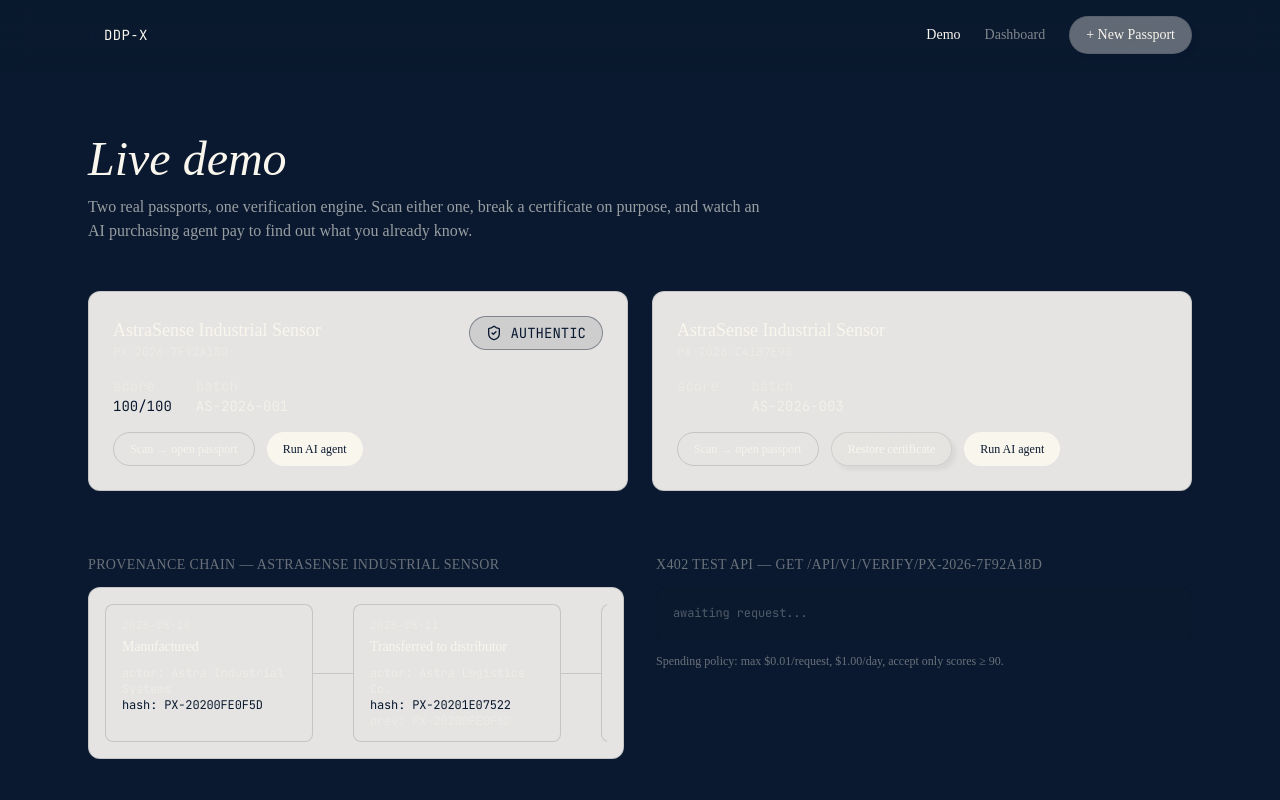
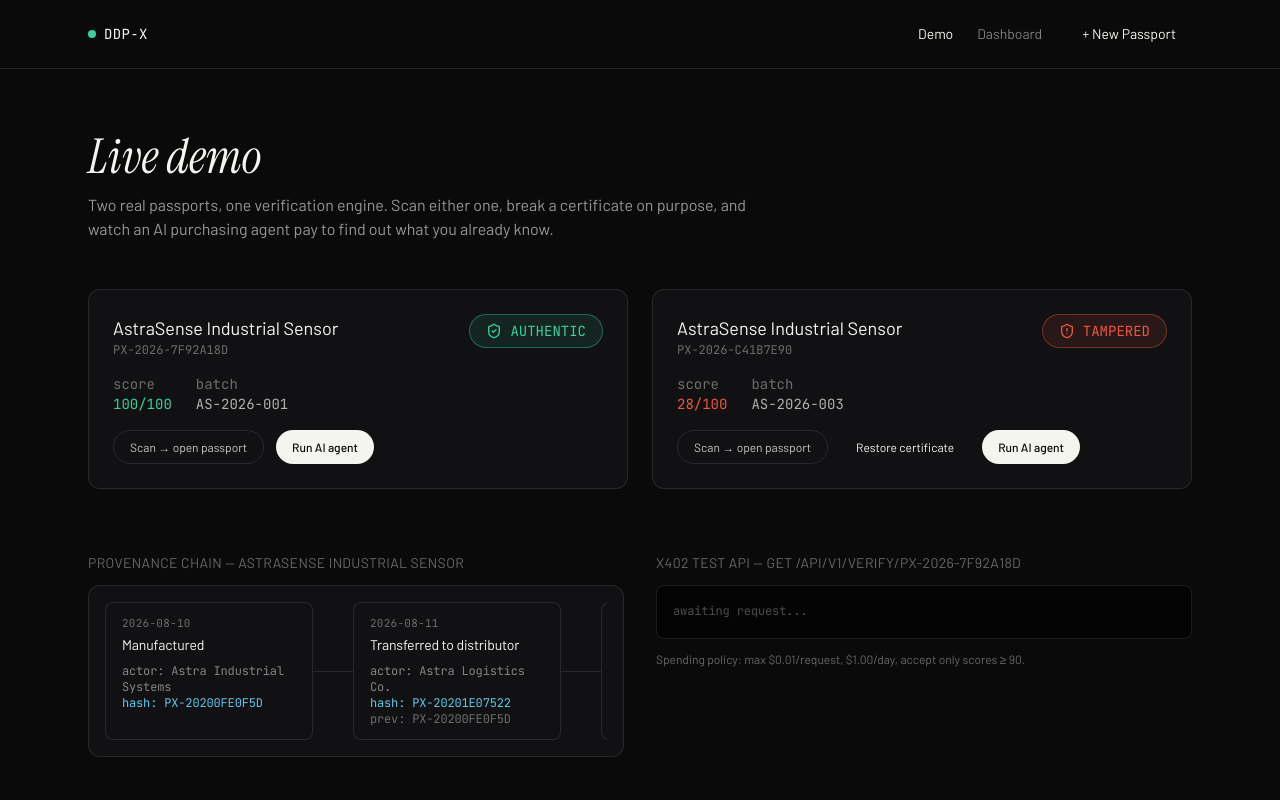
Before and after one commit to shreeraksha-codes/X402-Hackathon, a React (Vite) app: page /demo in a window 1280 px wide. Shown: the top 800 px of the page. Built offline with nearby package versions, Linux system fonts and the light colour scheme.

Commit message:
Revert "feat: authentic human aesthetic (Playfair/Lora, Navy/Cream/Platinum)"
This reverts commit d71c93c589220e702b425c3f81d30d74bea2abbd.

```diff
--- a/src/components/Navbar.tsx
+++ b/src/components/Navbar.tsx
@@ -29,7 +29,7 @@ export default function Navbar() {
           ))}
           <Link
             to="/products/new"
-            className="liquid-glass rounded-full px-4 py-2 font-body text-sm text-paper hover:bg-cream/10"
+            className="liquid-glass rounded-full px-4 py-2 font-body text-sm text-paper hover:bg-white/10"
           >
             + New Passport
           </Link>
--- a/src/components/Terminal.tsx
+++ b/src/components/Terminal.tsx
@@ -45,7 +45,7 @@ export default function Terminal({
   };
 
   return (
-    <div className="hash-text rounded-lg border border-line bg-navy/60 p-4 text-xs leading-relaxed">
+    <div className="hash-text rounded-lg border border-line bg-black/60 p-4 text-xs leading-relaxed">
       {lines.length === 0 && !running && (
         <div className="text-paper/30">awaiting request...</div>
       )}
--- a/src/index.css
+++ b/src/index.css
@@ -2,22 +2,14 @@
 @tailwind components;
 @tailwind utilities;
 
-@import url('https://fonts.googleapis.com/css2?family=Lora:ital,wght@0,400..700;1,400..700&family=Playfair+Display:ital,wght@0,400..900;1,400..900&display=swap');
-
 html,
 body {
-  background: #F9F6EE; /* cream */
-  color: #0A192F; /* navy */
+  background: #000;
+  color: #fff;
 }
 
 body {
-  font-family: "Lora", serif;
-}
-
-h1,
-h2,
-h3 {
-  font-family: "Playfair Display", serif;
+  font-family: "Barlow", sans-serif;
 }
 
 @font-face {
@@ -28,19 +20,25 @@ h3 {
   src: url("https://static.figma.com/font/GeistMono_wght__1") format("woff2");
 }
 
+h1,
+h2,
+h3 {
+  font-family: "Instrument Serif", serif;
+}
+
 ::selection {
-  background: rgba(229, 228, 226, 0.5); /* platinum */
+  background: rgba(52, 211, 153, 0.35);
 }
 
 @layer components {
   .liquid-glass-strong {
-    background: rgba(229, 228, 226, 0.3); /* platinum tint */
+    background: rgba(255, 255, 255, 0.01);
     background-blend-mode: luminosity;
     backdrop-filter: blur(50px);
     -webkit-backdrop-filter: blur(50px);
     border: none;
-    box-shadow: 4px 4px 4px rgba(10, 25, 47, 0.05),
-      inset 0 1px 1px rgba(255, 255, 255, 0.4);
+    box-shadow: 4px 4px 4px rgba(0, 0, 0, 0.05),
+      inset 0 1px 1px rgba(255, 255, 255, 0.15);
     position: relative;
     overflow: hidden;
   }
@@ -53,12 +51,12 @@ h3 {
     padding: 1.4px;
     background: linear-gradient(
       180deg,
-      rgba(10, 25, 47, 0.2) 0%,
-      rgba(10, 25, 47, 0.05) 20%,
-      rgba(10, 25, 47, 0) 40%,
-      rgba(10, 25, 47, 0) 60%,
-      rgba(10, 25, 47, 0.05) 80%,
-      rgba(10, 25, 47, 0.2) 100%
+      rgba(255, 255, 255, 0.5) 0%,
+      rgba(255, 255, 255, 0.2) 20%,
+      rgba(255, 255, 255, 0) 40%,
+      rgba(255, 255, 255, 0) 60%,
+      rgba(255, 255, 255, 0.2) 80%,
+      rgba(255, 255, 255, 0.5) 100%
     );
     -webkit-mask: linear-gradient(#fff 0 0) content-box, linear-gradient(#fff 0 0);
     -webkit-mask-composite: xor;
@@ -66,32 +64,22 @@ h3 {
     pointer-events: none;
   }
 
-  .liquid-glass {
-    background: rgba(229, 228, 226, 0.4);
-    backdrop-filter: blur(30px);
-    -webkit-backdrop-filter: blur(30px);
-    border: 1px solid rgba(10, 25, 47, 0.1);
-    box-shadow: 4px 4px 4px rgba(10, 25, 47, 0.05);
-    position: relative;
-    overflow: hidden;
-  }
-
   .input {
     width: 100%;
     border-radius: 0.5rem;
-    border: 1px solid rgba(10, 25, 47, 0.2);
-    background: #F9F6EE;
+    border: 1px solid rgba(245, 245, 240, 0.1);
+    background: #111113;
     padding: 0.625rem 0.875rem;
-    font-family: "Lora", serif;
+    font-family: "Barlow", sans-serif;
     font-size: 0.875rem;
-    color: #0A192F;
+    color: #f5f5f0;
   }
   .input::placeholder {
-    color: rgba(10, 25, 47, 0.4);
+    color: rgba(245, 245, 240, 0.3);
   }
   .input:focus {
     outline: none;
-    border-color: #0A192F;
+    border-color: rgba(52, 211, 153, 0.5);
   }
 
   .hash-text {
--- a/src/pages/Demo.tsx
+++ b/src/pages/Demo.tsx
@@ -83,7 +83,7 @@ export default function Demo() {
               {p.id === SEED_PRODUCTS[1].id && (
                 <button
                   onClick={() => setTamperedB((v) => !v)}
-                  className="liquid-glass rounded-full px-4 py-2 font-body text-xs text-paper hover:bg-cream/10"
+                  className="liquid-glass rounded-full px-4 py-2 font-body text-xs text-paper hover:bg-white/10"
                 >
                   {tamperedB ? "Restore certificate" : "Trigger tamper"}
                 </button>
--- a/src/pages/Landing.tsx
+++ b/src/pages/Landing.tsx
@@ -44,7 +44,7 @@ export default function Landing() {
         <div className="mt-10 flex flex-wrap items-center justify-center gap-4">
           <Link
             to="/demo"
-            className="liquid-glass rounded-full px-6 py-3 font-body text-sm font-medium text-paper hover:bg-cream/10"
+            className="liquid-glass rounded-full px-6 py-3 font-body text-sm font-medium text-paper hover:bg-white/10"
           >
             Explore the live demo
           </Link>
--- a/src/pages/NewProduct.tsx
+++ b/src/pages/NewProduct.tsx
@@ -97,7 +97,7 @@ export default function NewProduct() {
           </Link>
           <Link
             to={`/products/${created.id}/passport`}
-            className="liquid-glass rounded-full px-5 py-2.5 font-body text-sm text-paper hover:bg-cream/10"
+            className="liquid-glass rounded-full px-5 py-2.5 font-body text-sm text-paper hover:bg-white/10"
           >
             View manufacturer view
           </Link>
--- a/src/pages/NotFound.tsx
+++ b/src/pages/NotFound.tsx
@@ -8,7 +8,7 @@ export default function NotFound() {
         minHeight: "100svh",
         width: "100%",
         overflowX: "hidden",
-        background: "#0A192F",
+        background: "#000",
         fontFamily: '"Geist Mono:SemiBold", monospace',
       }}
     >
@@ -47,18 +47,18 @@ export default function NotFound() {
         className="notfound-logo"
       >
         <svg viewBox="0 0 54 40" width="54" height="40" fill="none" aria-hidden="true" style={{ flexShrink: 0 }}>
-          <path d="M38 0H26V12H38V0Z" fill="#F9F6EE" />
-          <path d="M54 12H38V28H54V12Z" fill="#F9F6EE" />
-          <path d="M38 28H26V40H38V28Z" fill="#F9F6EE" />
-          <path d="M26 12H16V22H26V12Z" fill="#F9F6EE" />
-          <path d="M16 22H8V30H16V22Z" fill="#F9F6EE" />
-          <path d="M16 2H6V12H16V2Z" fill="#F9F6EE" />
-          <path d="M6 12H0V18H6V12Z" fill="#F9F6EE" />
+          <path d="M38 0H26V12H38V0Z" fill="white" />
+          <path d="M54 12H38V28H54V12Z" fill="white" />
+          <path d="M38 28H26V40H38V28Z" fill="white" />
+          <path d="M26 12H16V22H26V12Z" fill="white" />
+          <path d="M16 22H8V30H16V22Z" fill="white" />
+          <path d="M16 2H6V12H16V2Z" fill="white" />
+          <path d="M6 12H0V18H6V12Z" fill="white" />
         </svg>
         <svg viewBox="0 0 164.311 100" width="164.311" height="100" aria-hidden="true" style={{ flexShrink: 0 }}>
           <path
             d="M122.498 37.4573H131.321L139.533 51.6222L147.772 37.4573H156.595V56.0604H152.449V37.6433L141.739 56.0604H137.354L126.617 37.6433V56.0604H122.498V37.4573ZM95.921 48.8317C92.785 48.8317 90.261 46.307 90.261 43.1445C90.261 40.0086 92.785 37.4573 95.921 37.4573H119.972V41.6031H95.921C95.071 41.6031 94.38 42.2941 94.38 43.1445C94.38 44.0215 95.071 44.7125 95.921 44.7125H114.285C117.421 44.7125 119.972 47.2372 119.972 50.3997C119.972 53.5357 117.421 56.0604 114.285 56.0604H90.261V51.9411H114.285C115.136 51.9411 115.827 51.2501 115.827 50.3997C115.827 49.5227 115.136 48.8317 114.285 48.8317H95.921ZM80.857 37.4573C84.843 37.4573 88.086 40.6995 88.086 44.7125C88.086 48.6989 84.843 51.9411 80.857 51.9411H62.254V56.0604H58.135V37.4573H80.857ZM80.83 47.7953C82.558 47.7953 83.94 46.4133 83.94 44.7125C83.94 42.985 82.558 41.6031 80.83 41.6031H62.254V47.7953H80.83ZM35.975 41.6031C33.105 41.6031 30.7927 43.9152 30.7927 46.7588C30.7927 49.629 33.105 51.9411 35.975 51.9411H51.336V48.6989H35.576V44.5796H55.482V56.0604H35.975C30.8192 56.0604 26.6734 51.9145 26.6734 46.7588C26.6734 41.6297 30.8192 37.4573 35.975 37.4573H55.482V41.6031H35.975ZM0 56.0604V37.4573H4.1192V51.9411H24.9281V56.0604H0ZM164.311 36.4177C164.311 37.7529 163.228 38.8354 161.893 38.8354C160.558 38.8354 159.475 37.7529 159.475 36.4177C159.475 35.0824 160.558 34 161.893 34C163.228 34 164.311 35.0824 164.311 36.4177Z"
-            fill="#F9F6EE"
+            fill="white"
           />
         </svg>
       </div>
--- a/src/pages/Products.tsx
+++ b/src/pages/Products.tsx
@@ -27,7 +27,7 @@ export default function Products() {
         </div>
         <Link
           to="/products/new"
-          className="liquid-glass rounded-full px-5 py-2.5 font-body text-sm text-paper hover:bg-cream/10"
+          className="liquid-glass rounded-full px-5 py-2.5 font-body text-sm text-paper hover:bg-white/10"
         >
           + New Passport
         </Link>
--- a/tailwind.config.ts
+++ b/tailwind.config.ts
@@ -5,25 +5,21 @@ export default {
   theme: {
     extend: {
       colors: {
-        ink: "#0A192F",       // Navy Blue
-        panel: "#E5E4E2",     // Platinum
-        line: "rgba(10, 25, 47, 0.15)", // Navy with opacity for lines
-        paper: "#F9F6EE",     // Cream
-        verified: "#0A192F",  // Navy Blue
-        tampered: "#E5E4E2",  // Platinum
-        anchor: "#0A192F",    // Navy Blue
-
-        navy: "#0A192F",
-        cream: "#F9F6EE",
-        platinum: "#E5E4E2",
+        ink: "#0A0A0B",
+        panel: "#111113",
+        line: "rgba(245,245,240,0.10)",
+        paper: "#F5F5F0",
+        verified: "#34D399",
+        tampered: "#F0563D",
+        anchor: "#5FC7E8",
       },
       fontFamily: {
-        heading: ["'Playfair Display'", "serif"],
-        body: ["'Lora'", "serif"],
+        heading: ["'Instrument Serif'", "serif"],
+        body: ["'Barlow'", "sans-serif"],
         mono: ["'JetBrains Mono'", "monospace"],
       },
       boxShadow: {
-        glass: "4px 4px 4px rgba(10, 25, 47, 0.05), inset 0 1px 1px rgba(255,255,255,0.4)",
+        glass: "4px 4px 4px rgba(0,0,0,0.25), inset 0 1px 1px rgba(255,255,255,0.12)",
       },
     },
   },
```
Also changed, not shown: src/components/CTAFooter.tsx (+9 -9 lines).
